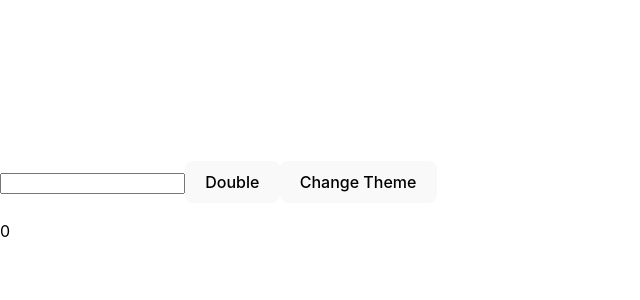
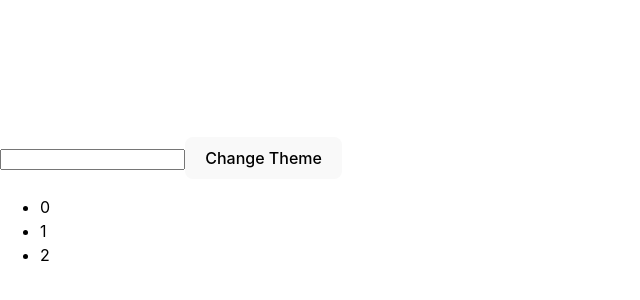
Before and after one commit to Vinaydesh29/redux-tunk, a React (Vite) app: page / in a window 1280 px wide. Shown: the part 190-490 px from the top of the page, without its empty margins (0-640 px from the left). Built offline with nearby package versions, Linux system fonts and the light colour scheme.

Commit message:
useCallBack

```diff
--- a/src/App.jsx
+++ b/src/App.jsx
@@ -1,6 +1,6 @@
 import { createContext, useState } from "react";
 import Context from "./Context";
-import UseMemo from "./UseMemo";
+import UseCall from "./UseCall";
 export const NameContext = createContext();
 
 function App() {
@@ -17,7 +17,7 @@
     //   <button onClick={() => setTheme((prev) => !prev)}>ChangeTheme</button>
     //   <Context />
     // </NameContext.Provider>
-    <UseMemo />
+    <UseCall />
   );
 }
 export default App;
--- /dev/null
+++ b/src/List.jsx
@@ -0,0 +1,18 @@
+import { useEffect, useState } from "react";
+
+function List({ operation }) {
+  const [val, setVal] = useState([]);
+  useEffect(() => {
+    console.log("call");
+
+    setVal(operation());
+  }, [operation]);
+  return (
+    <ul>
+      {val.map((items, index) => {
+        return <li key={index}>{items}</li>;
+      })}
+    </ul>
+  );
+}
+export default List;
--- /dev/null
+++ b/src/UseCall.jsx
@@ -0,0 +1,22 @@
+import { useCallback, useState } from "react";
+import List from "./List";
+
+function UseCall() {
+  const [theme, setTheme] = useState(true);
+  const [val, setVal] = useState(0);
+  const style = {
+    backgroundColor: theme ? "white" : "black",
+    color: theme ? "black" : "white",
+  };
+  const operation = useCallback(() => {
+    return [val, val + 1, val + 2];
+  }, [val]);
+  return (
+    <div style={style}>
+      <input type="number" onChange={(e) => setVal(parseInt(e.target.value))} />
+      <button onClick={() => setTheme((prev) => !prev)}>Change Theme</button>
+      <List operation={operation} />
+    </div>
+  );
+}
+export default UseCall;
```
Also changed, not shown: diary.txt.
